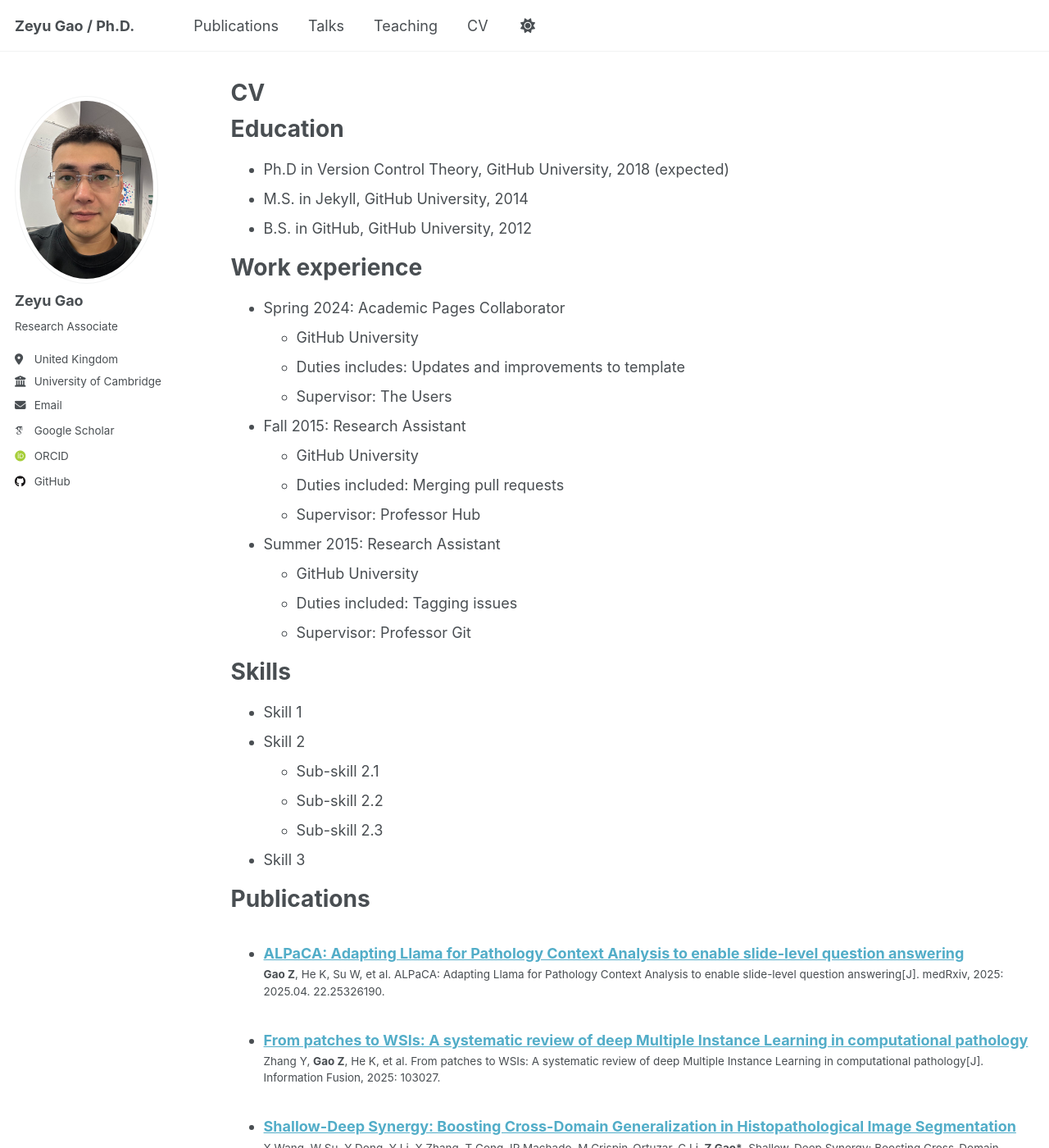
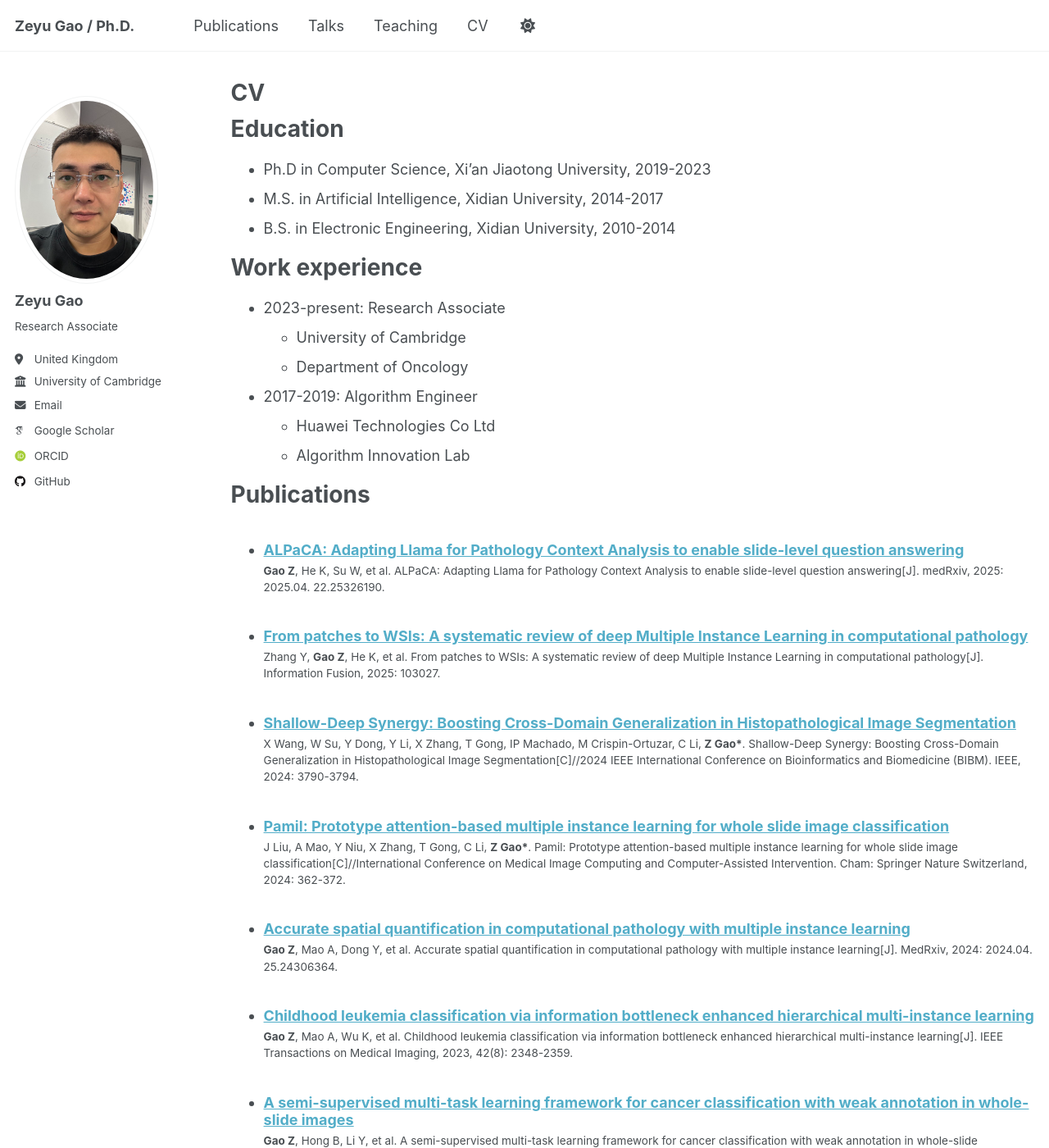
Before and after one commit to ZeyuGaoAi/ZeyuGaoAi.github.io, a Jekyll site: the page built from _pages/cv.md, in a window 1280 px wide and 1400 px high. Shown: the whole window at 82% size. Built offline with Jekyll 4.4.1, drawn with Linux system fonts in a browser that asks for light colours; some web fonts are replaced; a script that is not in the unit is left out; some of the changed text lies outside the part shown.

Commit message:
Update cv.md

```diff
--- a/_pages/cv.md
+++ b/_pages/cv.md
@@ -11,35 +11,19 @@ redirect_from:
 
 Education
 ======
-* Ph.D in Version Control Theory, GitHub University, 2018 (expected)
-* M.S. in Jekyll, GitHub University, 2014
-* B.S. in GitHub, GitHub University, 2012
+* Ph.D in Computer Science, Xi’an Jiaotong University, 2019-2023
+* M.S. in Artificial Intelligence, Xidian University, 2014-2017
+* B.S. in Electronic Engineering, Xidian University, 2010-2014
 
 Work experience
 ======
-* Spring 2024: Academic Pages Collaborator
-  * GitHub University
-  * Duties includes: Updates and improvements to template
-  * Supervisor: The Users
+* 2023-present: Research Associate
+  * University of Cambridge
+  * Department of Oncology
 
-* Fall 2015: Research Assistant
-  * GitHub University
-  * Duties included: Merging pull requests
-  * Supervisor: Professor Hub
-
-* Summer 2015: Research Assistant
-  * GitHub University
-  * Duties included: Tagging issues
-  * Supervisor: Professor Git
-
-Skills
-======
-* Skill 1
-* Skill 2
-  * Sub-skill 2.1
-  * Sub-skill 2.2
-  * Sub-skill 2.3
-* Skill 3
+* 2017-2019: Algorithm Engineer
+  * Huawei Technologies Co Ltd
+  * Algorithm Innovation Lab
 
 Publications
 ======
@@ -61,4 +45,6 @@ Teaching
 
 Service and leadership
 ======
-* Currently signed in to 43 different slack teams
+* Reviewer for Nature Communications, IEEE TPAMI, IEEE TMI, Medical Image Analysis (MedIA), MICCAI, etc.
+* Guest Editor, IEEE Transactions on Affective Computing, [Special Issue on Can AI Care? Affective LLMs for the Future of Mental Health](https://www.computer.org/digital-library/journals/ta/can-ai-care-mental-health)
+* Organizer, [International Workshop on Artificial Intelligence for Precision Medicine (BIBM)](https://ai-precmed.github.io/)
```
